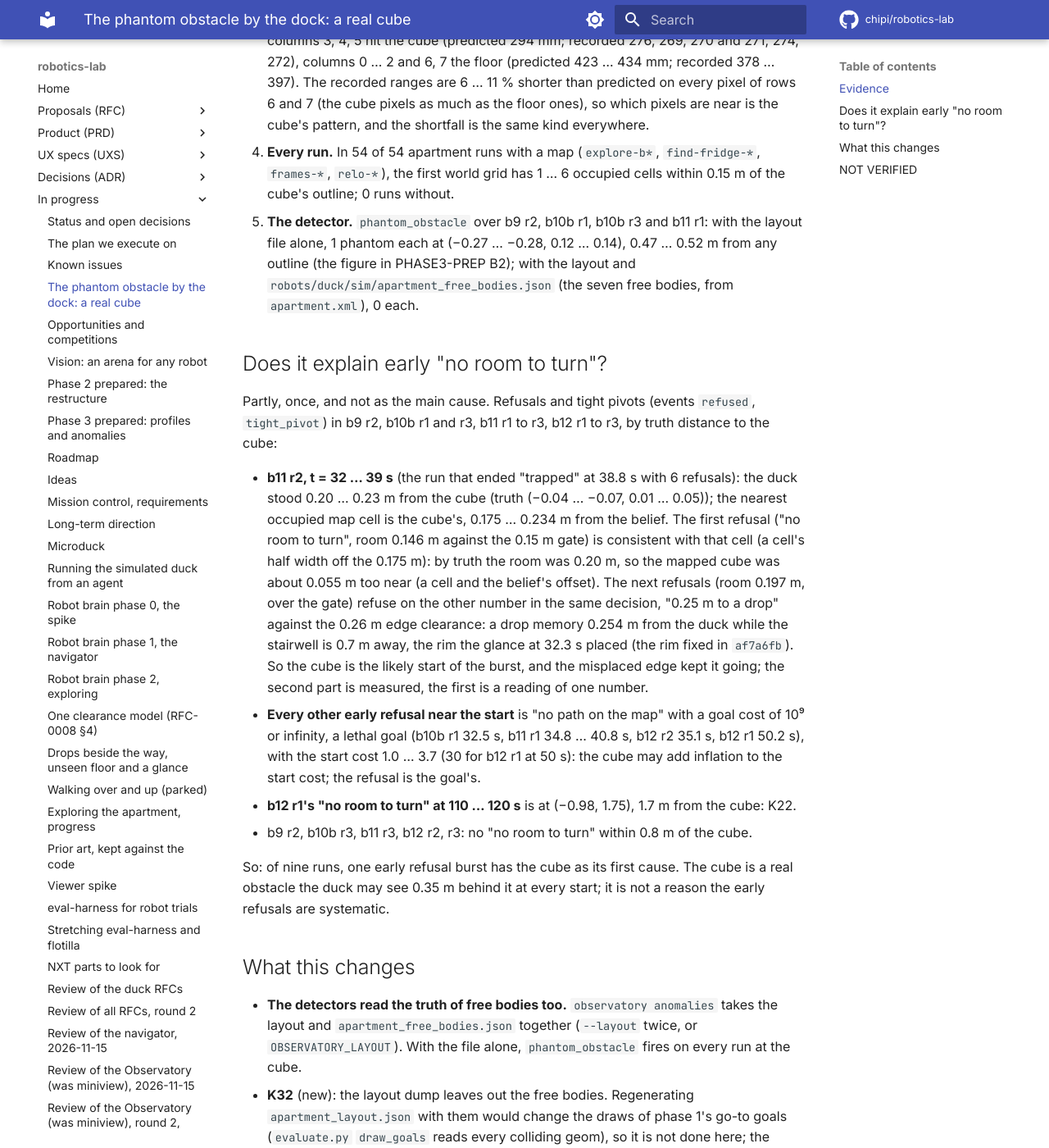
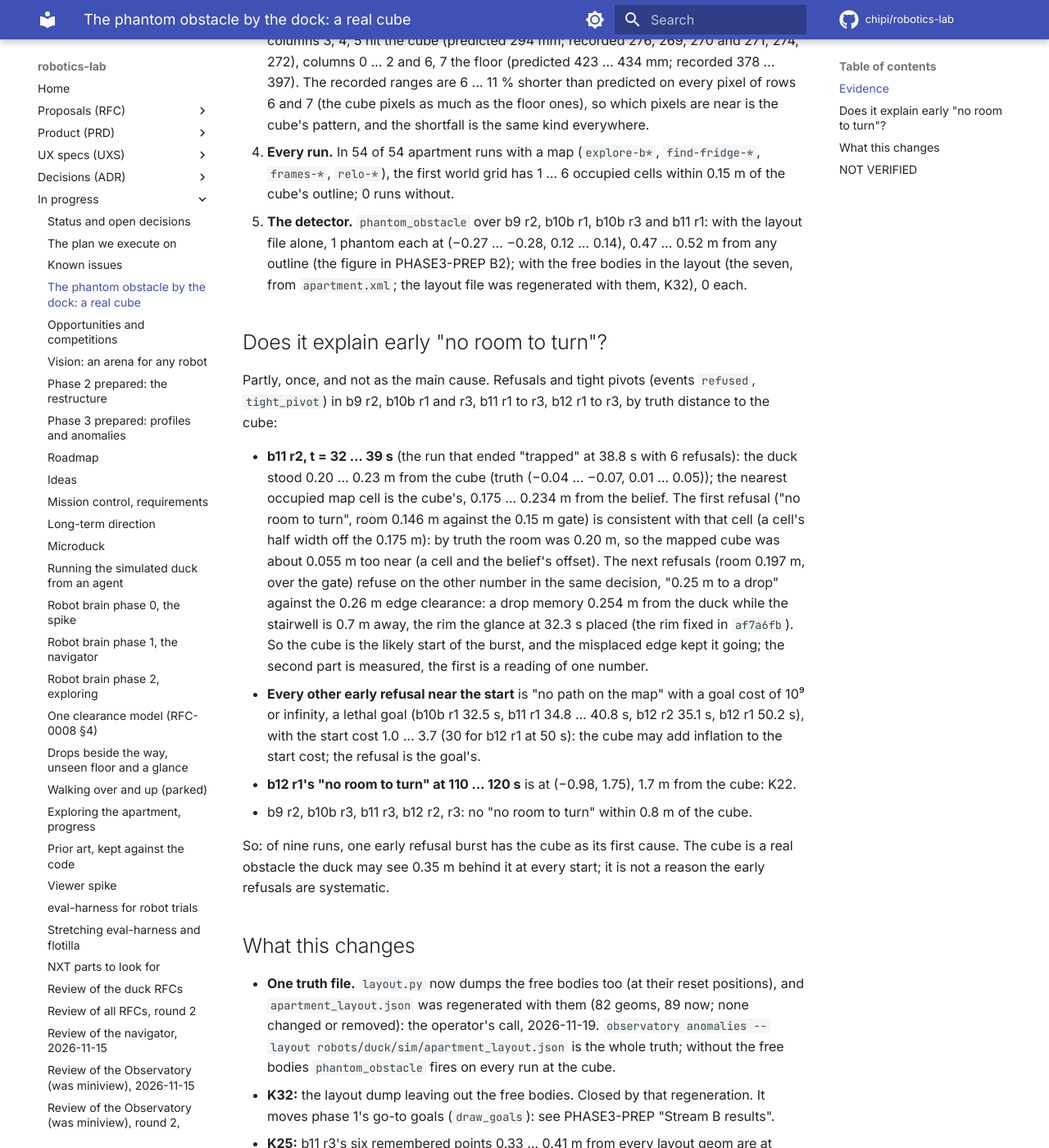
Before and after one commit to chipi/robotics-lab, an MkDocs documentation site: the page built from docs/wip/PHANTOM.md, in a window 1280 px wide and 1400 px high, scrolled down 1142 px. Shown: the whole window at 82% size. Built offline with MkDocs 1.6.1 and Material for MkDocs 9.7.7, drawn with Linux system fonts in a browser that asks for light colours; comment, search, counter and statistics services are not loaded; some of the changed text lies outside the part shown.

Commit message:
layout: the simulator's free bodies in apartment_layout.json (K32); the Observatory's truth is that one file
layout.py dumps the geoms of free bodies (obj_0-3, ball_0-2, not the robot's) as well as the world body's; apartment_layout.json regenerated: 82 geoms became 89, none changed or removed. apartment_free_bodies.json and the second --layout are gone (CLI, tests, docs). Side effect, reported not re-run: phase 1's draw_goals (20 goals, seed 1) drops 2 goals near the dock cube (0.315 m and 0.165 m, under the 0.35 m clearance), shifts the rest up and appends 2 new ones. make lint, test-observatory, test-duck, docs-lint, docs-build PASS.

Co-Authored-By: Claude Opus 5.5 <noreply@anthropic.com>

Claude-Session: https://claude.ai/code/session_014cvkLDtihKBLiV2cbMenbC

```diff
--- a/docs/wip/PHANTOM.md
+++ b/docs/wip/PHANTOM.md
@@ -42,8 +42,8 @@ All on b9 r2 (`data/runs/duck/apartment/explore-b9-r2`) unless said; recordings
    runs without.
 5. **The detector.** `phantom_obstacle` over b9 r2, b10b r1, b10b r3 and b11 r1: with the layout
    file alone, 1 phantom each at (−0.27 … −0.28, 0.12 … 0.14), 0.47 … 0.52 m from any outline (the
-   figure in PHASE3-PREP B2); with the layout and `robots/duck/sim/apartment_free_bodies.json` (the
-   seven free bodies, from `apartment.xml`), 0 each.
+   figure in PHASE3-PREP B2); with the free bodies in the layout (the seven, from `apartment.xml`;
+   the layout file was regenerated with them, K32), 0 each.
 
 ## Does it explain early "no room to turn"?
 
@@ -73,13 +73,13 @@ systematic.
 
 ## What this changes
 
-- **The detectors read the truth of free bodies too.** `observatory anomalies` takes the layout and
-  `apartment_free_bodies.json` together (`--layout` twice, or `OBSERVATORY_LAYOUT`). With the file
-  alone, `phantom_obstacle` fires on every run at the cube.
-- **K32** (new): the layout dump leaves out the free bodies. Regenerating `apartment_layout.json`
-  with them would change the draws of phase 1's go-to goals (`evaluate.py` `draw_goals` reads every
-  colliding geom), so it is not done here; the operator decides. Until then the free bodies are a
-  second file.
+- **One truth file.** `layout.py` now dumps the free bodies too (at their reset positions), and
+  `apartment_layout.json` was regenerated with them (82 geoms, 89 now; none changed or removed): the
+  operator's call, 2026-11-19. `observatory anomalies --layout
+  robots/duck/sim/apartment_layout.json` is the whole truth; without the free bodies
+  `phantom_obstacle` fires on every run at the cube.
+- **K32:** the layout dump leaving out the free bodies. Closed by that regeneration. It moves phase
+  1's go-to goals (`draw_goals`): see PHASE3-PREP "Stream B results".
 - **K25:** b11 r3's six remembered points 0.33 … 0.41 m from every layout geom are at `ball_1` (a 4
   cm sphere at (2.40, 2.30); the points are at (2.36 … 2.39, 2.28 … 2.36)); b11 r1's group at (2.17
   … 2.23, −2.46 … −2.41) is at `obj_2` (2.10, −2.40). b11 r2's one point at (0.02, 0.21) is 0.29 m
```
Also changed, not shown: docs/wip/KNOWN-ISSUES.md (+3 -3 lines), docs/wip/PHASE3-PREP.md (+19 -9 lines), 6 other files.
